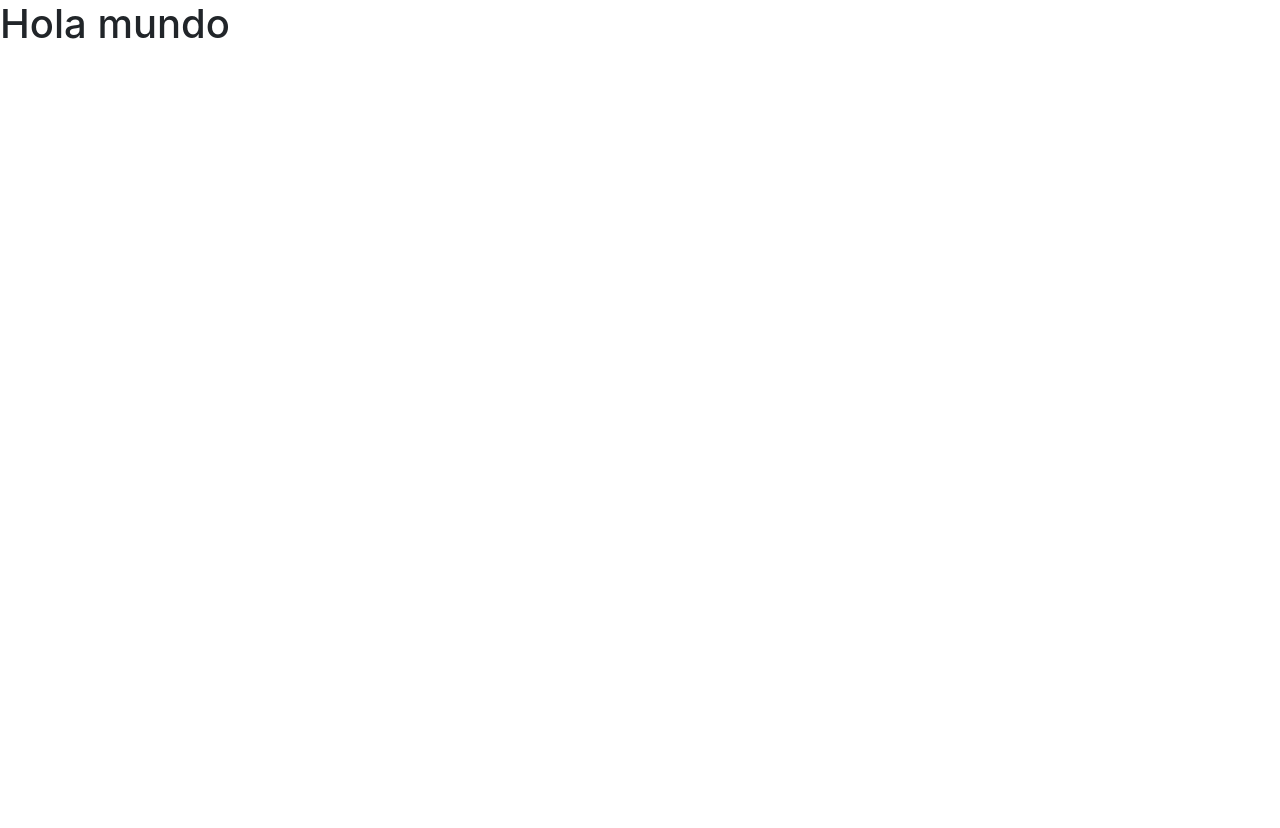
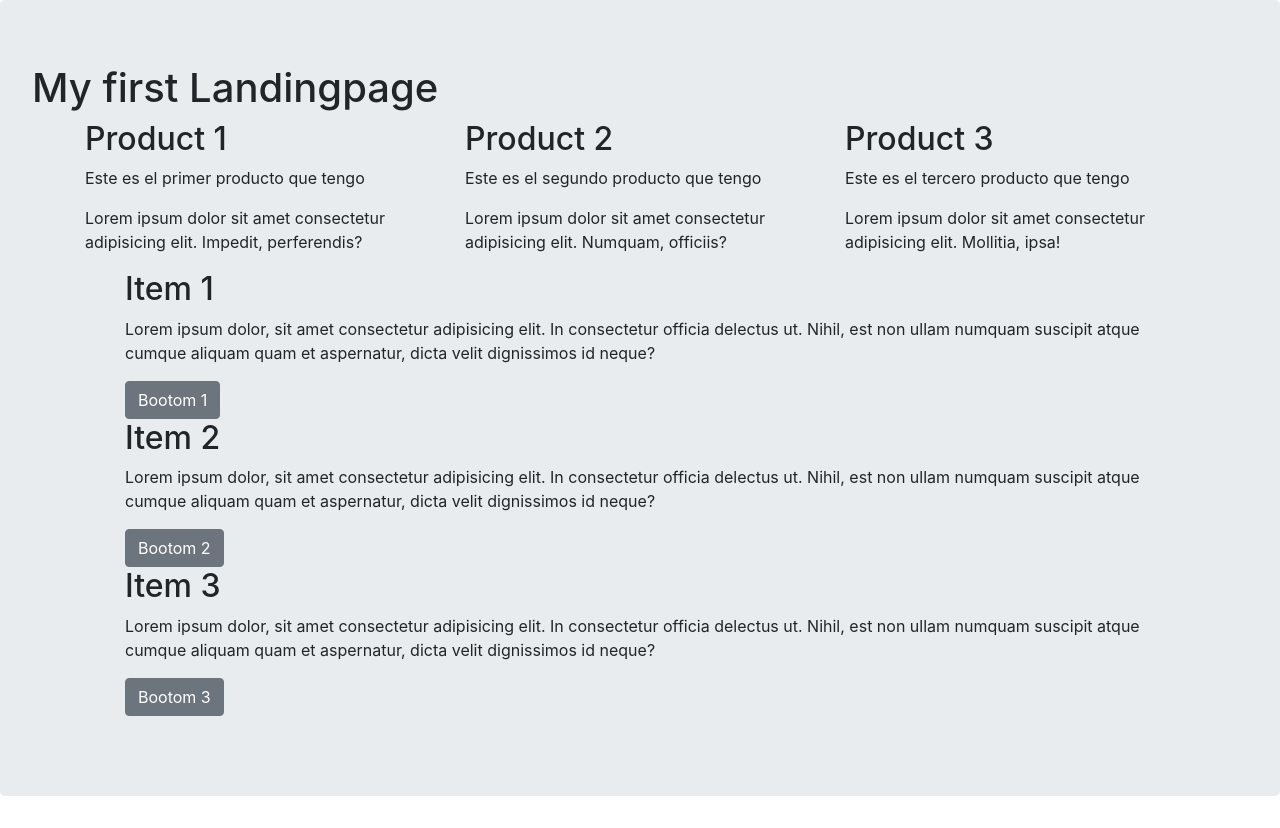
Before and after one commit to DvC99/Bootstrap-4, a website: page index.html in a window 1280 px wide. Before the commit the page ends 800 px from the top, so only its background shows below. Drawn offline with nearby package versions, Linux system fonts and the light colour scheme.

Commit message:
Primerea tarea

```diff
--- a/index.html
+++ b/index.html
@@ -17,10 +17,56 @@
 
 </head>
 <body>
-    <h1>Hola mundo</h1>
+    <div class="jumbotron">
+      <h1>My first Landingpage</h1>
+       <div class="container">
+           <div class="row">
+               <div class="col-sm">
+                    <h2>Product 1</h2>
+                    <p>Este es el primer producto que tengo</p>
+                    <p>Lorem ipsum dolor sit amet consectetur adipisicing elit. Impedit, perferendis?</p>
+               </div>
+
+                <div class="col-sm">
+                    <h2>Product 2</h2>
+                    <p>Este es el segundo producto que tengo</p>
+                    <p>Lorem ipsum dolor sit amet consectetur adipisicing elit. Numquam, officiis?</p>
+                </div>
+
+                <div class="col-sm">
+                    <h2>Product 3</h2>
+                    <p>Este es el tercero producto que tengo</p>
+                    <p>Lorem ipsum dolor sit amet consectetur adipisicing elit. Mollitia, ipsa!</p>
+                </div>
+            </div>
+
+            <div class="col-sm">
+                <ul>
+                    <div class="row">
+                        <h2>Item 1</h2>
+                        <p>Lorem ipsum dolor, sit amet consectetur adipisicing elit. In consectetur officia delectus ut. Nihil, est non ullam numquam suscipit atque cumque aliquam quam et aspernatur, dicta velit dignissimos id neque?</p>
+                        <button type="button" class="btn btn-secondary">Bootom 1</button>
+                    </div>
+                    <div class="row">
+                        <h2>Item 2</h2>
+                        <p>Lorem ipsum dolor, sit amet consectetur adipisicing elit. In consectetur officia delectus ut. Nihil, est non ullam numquam suscipit atque cumque aliquam quam et aspernatur, dicta velit dignissimos id neque?</p>
+                        <button type="button" class="btn btn-secondary">Bootom 2</button>
+                    </div>
+                    <div class="row">
+                        <h2>Item 3</h2>
+                        <p>Lorem ipsum dolor, sit amet consectetur adipisicing elit. In consectetur officia delectus ut. Nihil, est non ullam numquam suscipit atque cumque aliquam quam et aspernatur, dicta velit dignissimos id neque?</p>
+                        <button type="button" class="btn btn-secondary">Bootom 3</button>
+                    </div>
+                </ul>
+            </div>
+       </div>
+    </div>
 
 
 
+
+    <!-- Bootstrap core JavaScript
+    ================================================== -->
     <!--JQuery-->
     <script src="./node_modules/jquery/dist/jquery.min.js"></script>
     <!--Popper-->
```
